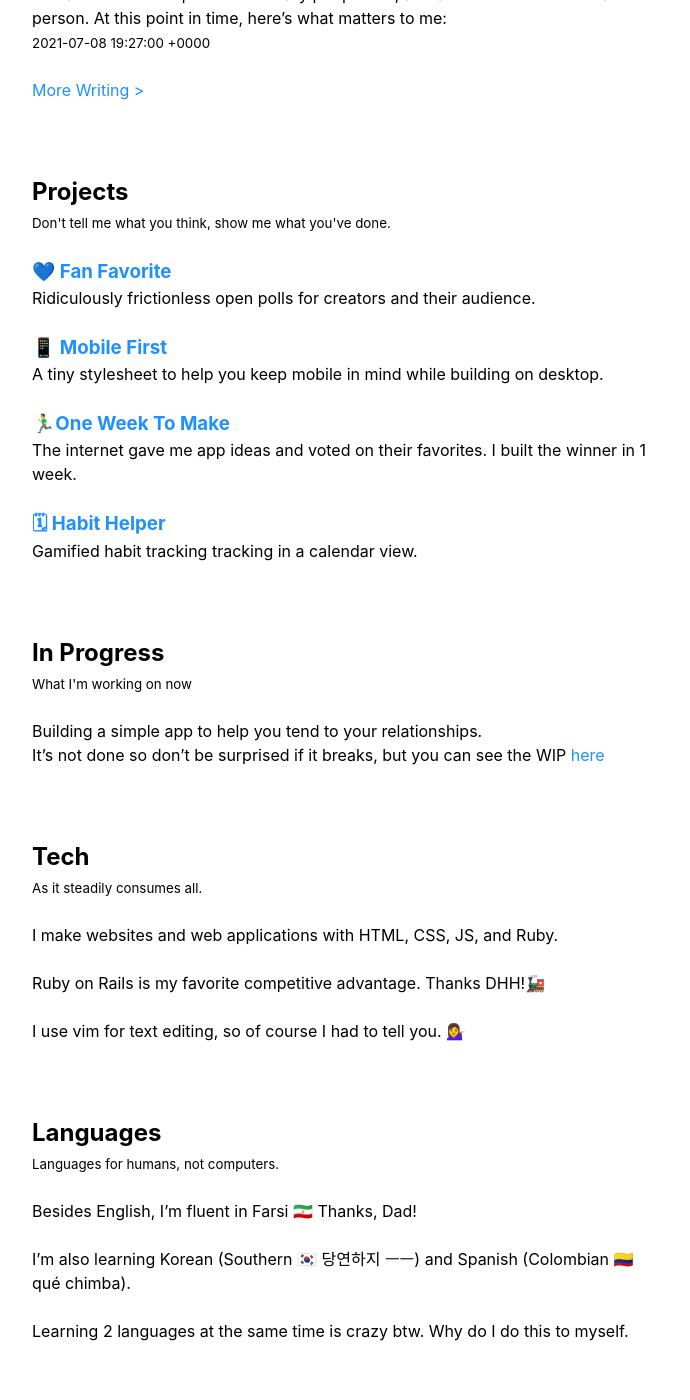
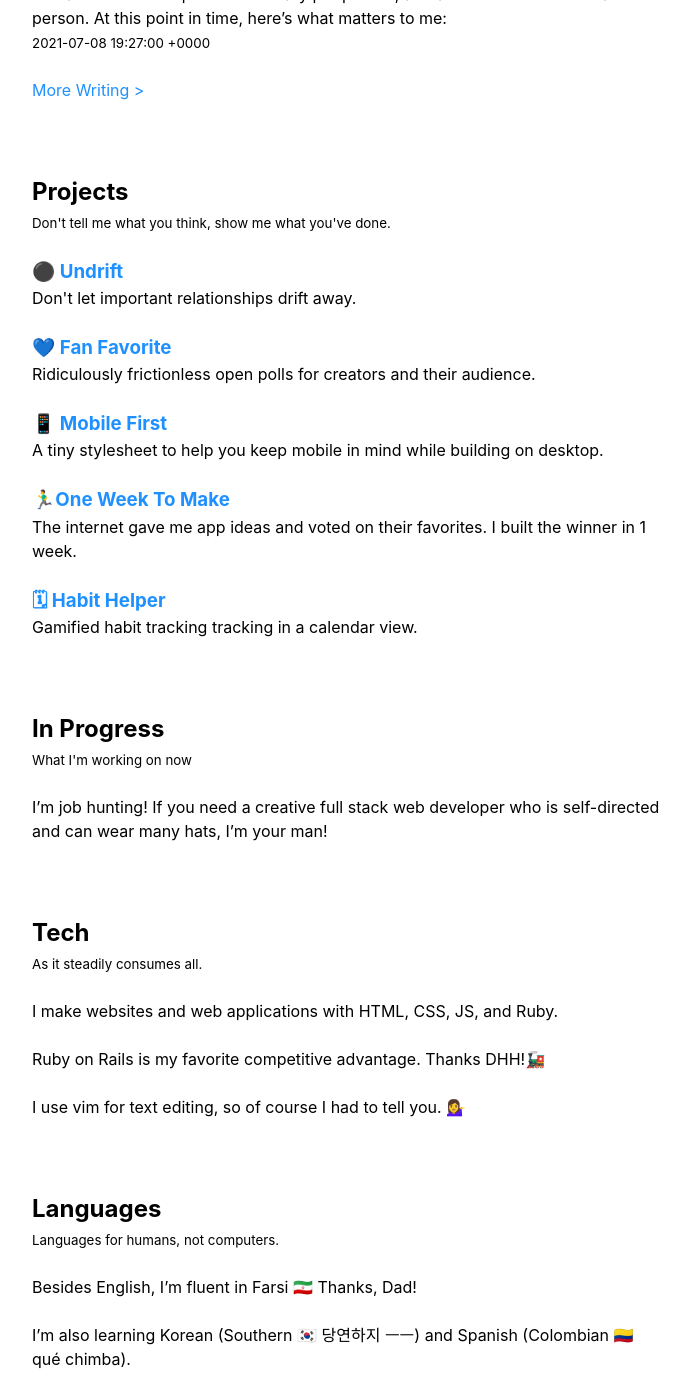
Before and after one commit to pooriajr/pooriar, a Jekyll site: the page built from index.html, in a window 1280 px wide and 1400 px high, scrolled down 604 px. Shown: the whole window, without its empty margins (292-982 px from the left). Built offline with Jekyll 4.4.1, drawn with Linux system fonts in a browser that asks for light colours.

Commit message:
added undrift to completed projects

```diff
--- a/_data/projects.yml
+++ b/_data/projects.yml
@@ -1,3 +1,7 @@
+- name: ⚫️ Undrift
+  link: https://undrift.me
+  description: Don't let important relationships drift away.
+
 - name: 💙 Fan Favorite
   link: https://fanfavorite.io
   description: Ridiculously frictionless open polls for creators and their audience.
--- a/_sections/in-progress.html
+++ b/_sections/in-progress.html
@@ -3,5 +3,4 @@ heading: In Progress
 subtitle: What I'm working on now
 ---
 
-Building a simple app to help you tend to your relationships.
-It's not done so don't be surprised if it breaks, but you can see the WIP [here](https://undrift.netlify.app)
+I'm job hunting! If you need a creative full stack web developer who is self-directed and can wear many hats, I'm your man!
```
